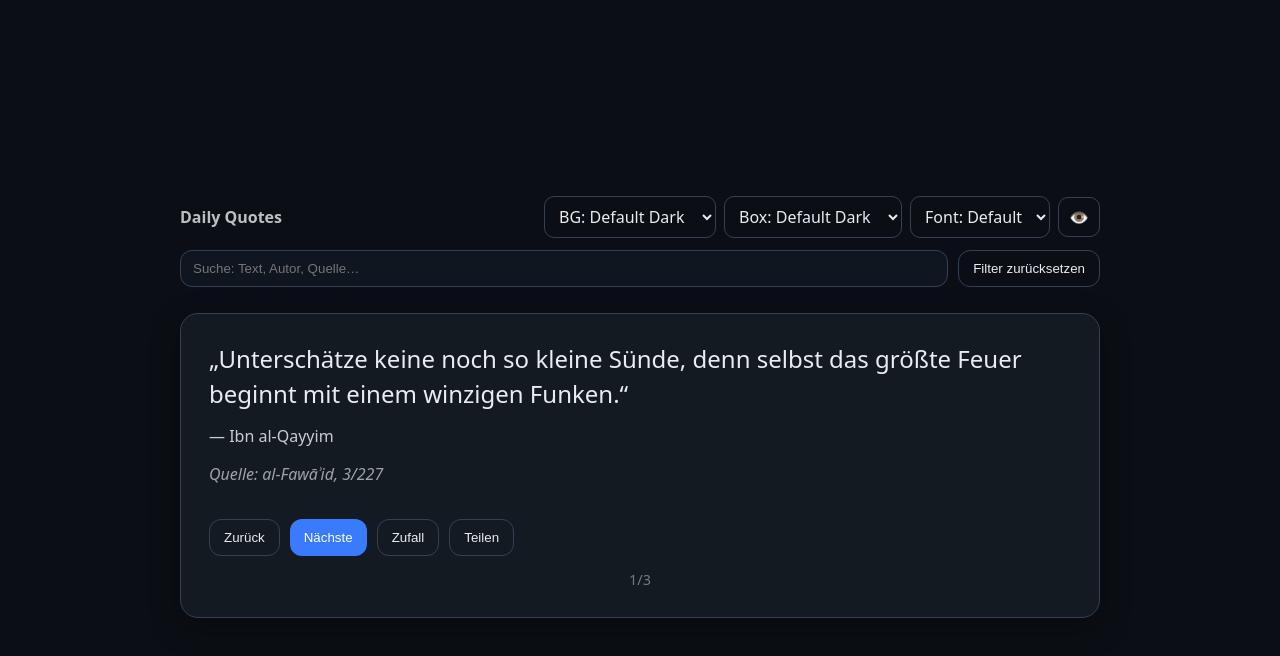
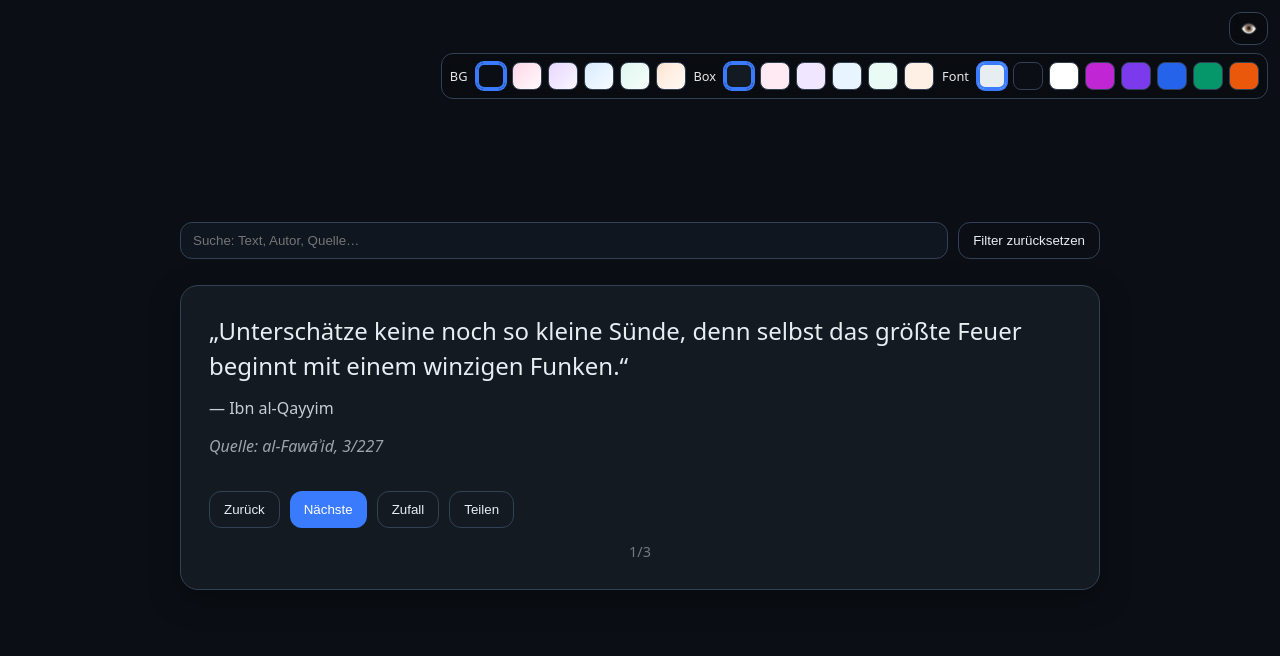
Before and after one commit to wahadu/Quotes-of-Scholars-and-more, a plain HTML site: page index.html in a window 1280 px wide. Drawn offline with Linux system fonts and the light colour scheme.

Commit message:
Update index.html

```diff
--- a/index.html
+++ b/index.html
@@ -6,9 +6,9 @@
   <title>Daily Quotes</title>
   <style>
     :root{
-      --bg: #0b0f15;          /* Hintergrund */
-      --fg: #e8edf2;          /* Schrift */
-      --card: #131a22;        /* Box */
+      --bg: #0b0f15;          /* Background */
+      --fg: #e8edf2;          /* Font color */
+      --card: #131a22;        /* Card color */
       --border: #334155;
       --accent: #3a7bfd;
       --chip: #0f1620;
@@ -18,25 +18,48 @@
     body { margin:0; min-height:100dvh; display:grid; place-items:center; background:var(--bg); color:var(--fg); }
     .wrap { width:clamp(320px, 90vw, 920px); }
 
-    /* TOPBAR */
-    .topbar { display:flex; align-items:center; justify-content:space-between; gap:8px; margin:14px 0 6px; }
-    .leftbrand { opacity:.8; font-weight:600; }
-    .topright { display:flex; gap:8px; flex-wrap:wrap; align-items:center; }
-    .iconbtn, .select {
-      border:1px solid var(--border); background:transparent; color:var(--fg);
-      border-radius:10px; padding:8px 10px; cursor:pointer; font:inherit;
+    /* ---- FIXED UX (Eye + Palette) ---- */
+    .ux-fixed{
+      position: fixed; top: 12px; right: 12px; z-index: 9999;
+      display: grid; gap: 8px; justify-items: end;
     }
-    .iconbtn:hover, .select:hover { border-color: var(--accent); }
-    .select { padding:8px 10px; }
+    .iconbtn{
+      border:1px solid var(--border); background:rgba(0,0,0,.25);
+      backdrop-filter: blur(6px);
+      color:#fff; border-radius:12px; padding:8px 10px; cursor:pointer;
+    }
+    .iconbtn:hover{ border-color: var(--accent); }
+    .tray{
+      display:flex; gap:8px; flex-wrap:wrap; align-items:center;
+      background:rgba(0,0,0,.18); border:1px solid var(--border);
+      border-radius:12px; padding:8px; backdrop-filter: blur(6px);
+    }
+    .group{ display:flex; gap:6px; align-items:center; }
+    .label{ font-size:.8rem; opacity:.9; color:#fff; margin-right:2px; }
 
-    /* Controls/Search */
+    .swatch{
+      width:28px; height:28px; border-radius:8px; border:1px solid var(--border);
+      cursor:pointer; display:grid; place-items:center; font-size:.9rem; user-select:none;
+      color:#0b0f15; /* only used for font preview "A" when needed */
+      background:#fff;
+      outline: none;
+    }
+    .swatch[data-selected="1"]{
+      box-shadow: 0 0 0 2px var(--accent) inset, 0 0 0 1px var(--accent);
+      border-color: var(--accent);
+    }
+    .swatch.font{ background:#fff; color:#111; }
+    .swatch.font.dark { background:#0b0f15; color:#0b0f15; }
+    .swatch.font.light{ background:#ffffff; color:#ffffff; }
+    .swatch.font.A::after{ content:"A"; font-weight:700; }
+
+    /* Controls/Search/Tags/Card */
     .controls { display:flex; gap:10px; margin:12px 0 10px; flex-wrap:wrap; }
     .search { flex:1; min-width:220px; padding:10px 12px; border-radius:12px; border:1px solid var(--border); background:var(--chip); color:var(--fg); }
     .tagbar { display:flex; gap:8px; flex-wrap:wrap; margin:8px 0 16px; }
     .tag { cursor:pointer; padding:6px 10px; border-radius:999px; border:1px solid var(--border); background:transparent; color:var(--fg); font-size:.9rem; }
     .tag.active { border-color:#3a7bfd; box-shadow:0 0 0 2px rgba(58,123,253,.25) inset; }
 
-    /* Card */
     .card { max-width:920px; padding:28px; border-radius:18px; background:var(--card); box-shadow:0 10px 30px rgba(0,0,0,.35); border:1px solid var(--border); }
     .quote { font-size:1.5rem; line-height:1.45; margin:0 0 14px; }
     .author { opacity:.85; margin:0 0 8px; }
@@ -58,8 +81,7 @@
     .tagline { margin-top:8px; display:flex; gap:6px; flex-wrap:wrap; }
     .ctabtn { padding:6px 10px; border-radius:10px; border:1px dashed #334155; background:transparent; color:var(--fg); font-size:.85rem; cursor:pointer; }
 
-    /* Fokus-Modus: alles außer Zitat/Autor/Quelle ausblenden */
-    .focus-only .decor,
+    /* Focus mode: hide everything (except quote/author/source) */
     .focus-only .controls,
     .focus-only #tagBar,
     .focus-only #currentTags,
@@ -67,79 +89,80 @@
     .focus-only footer,
     .focus-only #related { display:none !important; }
 
-    /* Hilfsklasse, um gezielt Bereiche als „Deko“ zu markieren */
-    .decor {}
-
+    /* keep the fixed eye + tray always visible */
+    .focus-only .ux-fixed { display: grid !important; }
   </style>
 </head>
 <body>
-  <div class="wrap">
-    <!-- TOP BAR -->
-    <div class="topbar decor">
-      <div class="leftbrand">Daily Quotes</div>
-      <div class="topright">
-        <!-- Farbpaletten -->
-        <select id="bgSelect" class="select" title="Background">
-          <option value="default">BG: Default Dark</option>
-          <option value="pastel-pink">BG: Pastel Pink</option>
-          <option value="pastel-purple">BG: Pastel Purple</option>
-          <option value="pastel-blue">BG: Pastel Blue</option>
-          <option value="pastel-mint">BG: Pastel Mint</option>
-          <option value="pastel-peach">BG: Pastel Peach</option>
-        </select>
-        <select id="cardSelect" class="select" title="Box">
-          <option value="default">Box: Default Dark</option>
-          <option value="pastel-pink">Box: Pastel Pink</option>
-          <option value="pastel-purple">Box: Pastel Purple</option>
-          <option value="pastel-blue">Box: Pastel Blue</option>
-          <option value="pastel-mint">Box: Pastel Mint</option>
-          <option value="pastel-peach">Box: Pastel Peach</option>
-        </select>
-        <select id="fontSelect" class="select" title="Font">
-          <option value="default">Font: Default</option>
-          <option value="dark">Font: Dark</option>
-          <option value="light">Font: Light</option>
-          <option value="pink">Font: Pink</option>
-          <option value="purple">Font: Purple</option>
-          <option value="blue">Font: Blue</option>
-          <option value="mint">Font: Mint</option>
-          <option value="peach">Font: Peach</option>
-        </select>
-
-        <!-- Fokus/Auge -->
-        <button id="focusBtn" class="iconbtn" title="Fokusmodus (alles ausblenden außer Zitat)">👁️</button>
+  <!-- Fixed Eye + Palette (always visible) -->
+  <div class="ux-fixed">
+    <button id="focusBtn" class="iconbtn" title="Fokusmodus umschalten">👁️</button>
+    <div class="tray" id="paletteTray">
+      <div class="group" id="bgGroup">
+        <span class="label">BG</span>
+        <!-- BG swatches -->
+        <button class="swatch" data-type="bg" data-key="default"    title="Default"></button>
+        <button class="swatch" data-type="bg" data-key="pastel-pink"   title="Pastel Pink"></button>
+        <button class="swatch" data-type="bg" data-key="pastel-purple" title="Pastel Purple"></button>
+        <button class="swatch" data-type="bg" data-key="pastel-blue"   title="Pastel Blue"></button>
+        <button class="swatch" data-type="bg" data-key="pastel-mint"   title="Pastel Mint"></button>
+        <button class="swatch" data-type="bg" data-key="pastel-peach"  title="Pastel Peach"></button>
+      </div>
+      <div class="group" id="cardGroup">
+        <span class="label">Box</span>
+        <!-- Card swatches -->
+        <button class="swatch" data-type="card" data-key="default"    title="Default"></button>
+        <button class="swatch" data-type="card" data-key="pastel-pink"   title="Pastel Pink"></button>
+        <button class="swatch" data-type="card" data-key="pastel-purple" title="Pastel Purple"></button>
+        <button class="swatch" data-type="card" data-key="pastel-blue"   title="Pastel Blue"></button>
+        <button class="swatch" data-type="card" data-key="pastel-mint"   title="Pastel Mint"></button>
+        <button class="swatch" data-type="card" data-key="pastel-peach"  title="Pastel Peach"></button>
+      </div>
+      <div class="group" id="fontGroup">
+        <span class="label">Font</span>
+        <!-- Font color swatches (show an "A") -->
+        <button class="swatch font A" data-type="font" data-key="default" title="Default" style="background:#e8edf2;color:#e8edf2;"></button>
+        <button class="swatch font A" data-type="font" data-key="dark"    title="Dark"    style="background:#0b0f15;color:#0b0f15;"></button>
+        <button class="swatch font A" data-type="font" data-key="light"   title="Light"   style="background:#ffffff;color:#ffffff;"></button>
+        <button class="swatch font A" data-type="font" data-key="pink"    title="Pink"    style="background:#c026d3;color:#c026d3;"></button>
+        <button class="swatch font A" data-type="font" data-key="purple"  title="Purple"  style="background:#7c3aed;color:#7c3aed;"></button>
+        <button class="swatch font A" data-type="font" data-key="blue"    title="Blue"    style="background:#2563eb;color:#2563eb;"></button>
+        <button class="swatch font A" data-type="font" data-key="mint"    title="Mint"    style="background:#059669;color:#059669;"></button>
+        <button class="swatch font A" data-type="font" data-key="peach"   title="Peach"   style="background:#ea580c;color:#ea580c;"></button>
       </div>
     </div>
+  </div>
 
-    <!-- Suchfeld + Reset -->
+  <div class="wrap">
+    <!-- Controls -->
     <div class="controls">
       <input id="searchInput" class="search" placeholder="Suche: Text, Autor, Quelle…" />
       <button class="ghost" id="clearFilterBtn" title="Filter zurücksetzen">Filter zurücksetzen</button>
     </div>
 
-    <!-- Tag-Leiste -->
+    <!-- Tags -->
     <div id="tagBar" class="tagbar"></div>
 
-    <!-- Hauptkarte -->
+    <!-- Card -->
     <main class="card">
       <p class="quote" id="quote">…</p>
       <p class="author" id="author"></p>
       <p class="source" id="source"></p>
 
-      <!-- Tags der aktuellen Quote -->
-      <div id="currentTags" class="tagline decor"></div>
+      <!-- Current tags -->
+      <div id="currentTags" class="tagline"></div>
 
-      <div class="row decor">
+      <div class="row">
         <button class="ghost" id="prevBtn">Zurück</button>
         <button class="primary" id="nextBtn">Nächste</button>
         <button class="ghost" id="shuffleBtn">Zufall</button>
         <button class="ghost" id="shareBtn">Teilen</button>
       </div>
 
-      <footer id="footer" class="decor"></footer>
+      <footer id="footer"></footer>
 
-      <!-- Related-Panel -->
-      <section id="related" class="related decor" style="display:none">
+      <!-- Related -->
+      <section id="related" class="related" style="display:none">
         <h3 id="relatedTitle">Weitere Zitate</h3>
         <div id="relatedList" class="related-list"></div>
       </section>
@@ -149,15 +172,10 @@
   <script>
     // --- STATE ---
     const state = {
-      quotes: [],          // alle
-      filtered: [],        // nach Suche/Tags
-      idx: 0,              // aktueller Index in getList()
-      allTags: [],         // verfügbare Tags
-      activeTags: new Set(),
-      query: ""
+      quotes: [], filtered: [], idx: 0,
+      allTags: [], activeTags: new Set(), query: ""
     };
 
-    // --- PREFS KEYS ---
     const PREFS = {
       focus: 'dq_focus_only',
       bg: 'dq_bg_palette',
@@ -166,11 +184,11 @@
     };
 
     // --- UTILS ---
-    function normalize(s){ return (s || "").toLowerCase(); }
-    function getList(){ return state.filtered.length ? state.filtered : state.quotes; }
-    function dailyIndex(len) {
-      const d = new Date();
-      const days = Math.floor(d.getTime() / 86400000);
+    const normalize = s => (s || "").toLowerCase();
+    const getList = () => state.filtered.length ? state.filtered : state.quotes;
+
+    function dailyIndex(len){
+      const d = new Date(); const days = Math.floor(d.getTime() / 86400000);
       return (days % len + len) % len;
     }
     function uniqSortedTags(quotes){
@@ -178,62 +196,98 @@
       quotes.forEach(q => (q.tags || []).forEach(t => s.add(t)));
       return Array.from(s).sort((a,b)=>a.localeCompare(b));
     }
+    const setCSS = (k,v)=> document.documentElement.style.setProperty(k,v);
 
-    // --- PALETTEN (Pastell/Default) ---
+    // Palettes (same keys used on swatches)
     const palettes = {
       bg: {
-        "default": () => setCSS('--bg', '#0b0f15'),
-        "pastel-pink": () => setCSS('--bg', 'linear-gradient(135deg, #ffd6e7 0%, #ffe9f2 60%, #fffafc 100%)'),
-        "pastel-purple": () => setCSS('--bg', 'linear-gradient(135deg, #e8d9ff 0%, #f0e6ff 60%, #fbf8ff 100%)'),
-        "pastel-blue": () => setCSS('--bg', 'linear-gradient(135deg, #d7ecff 0%, #e8f4ff 60%, #f8fbff 100%)'),
-        "pastel-mint": () => setCSS('--bg', 'linear-gradient(135deg, #dff8ef 0%, #eafaf4 60%, #f7fdfb 100%)'),
-        "pastel-peach": () => setCSS('--bg', 'linear-gradient(135deg, #ffe4d1 0%, #fff0e5 60%, #fff8f2 100%)')
+        "default": ()=> setCSS('--bg', '#0b0f15'),
+        "pastel-pink": ()=> setCSS('--bg', 'linear-gradient(135deg, #ffd6e7 0%, #ffe9f2 60%, #fffafc 100%)'),
+        "pastel-purple": ()=> setCSS('--bg', 'linear-gradient(135deg, #e8d9ff 0%, #f0e6ff 60%, #fbf8ff 100%)'),
+        "pastel-blue": ()=> setCSS('--bg', 'linear-gradient(135deg, #d7ecff 0%, #e8f4ff 60%, #f8fbff 100%)'),
+        "pastel-mint": ()=> setCSS('--bg', 'linear-gradient(135deg, #dff8ef 0%, #eafaf4 60%, #f7fdfb 100%)'),
+        "pastel-peach": ()=> setCSS('--bg', 'linear-gradient(135deg, #ffe4d1 0%, #fff0e5 60%, #fff8f2 100%)')
       },
       card: {
-        "default": () => setCSS('--card', '#131a22'),
-        "pastel-pink": () => setCSS('--card', '#ffe9f2'),
-        "pastel-purple": () => setCSS('--card', '#f0e6ff'),
-        "pastel-blue": () => setCSS('--card', '#e8f4ff'),
-        "pastel-mint": () => setCSS('--card', '#eafaf4'),
-        "pastel-peach": () => setCSS('--card', '#fff0e5')
+        "default": ()=> setCSS('--card', '#131a22'),
+        "pastel-pink": ()=> setCSS('--card', '#ffe9f2'),
+        "pastel-purple": ()=> setCSS('--card', '#f0e6ff'),
+        "pastel-blue": ()=> setCSS('--card', '#e8f4ff'),
+        "pastel-mint": ()=> setCSS('--card', '#eafaf4'),
+        "pastel-peach": ()=> setCSS('--card', '#fff0e5')
       },
       font: {
-        "default": () => setCSS('--fg', '#e8edf2'),
-        "dark":    () => setCSS('--fg', '#0b0f15'),
-        "light":   () => setCSS('--fg', '#ffffff'),
-        "pink":    () => setCSS('--fg', '#c026d3'),
-        "purple":  () => setCSS('--fg', '#7c3aed'),
-        "blue":    () => setCSS('--fg', '#2563eb'),
-        "mint":    () => setCSS('--fg', '#059669'),
-        "peach":   () => setCSS('--fg', '#ea580c')
+        "default": ()=> setCSS('--fg', '#e8edf2'),
+        "dark": ()=> setCSS('--fg', '#0b0f15'),
+        "light": ()=> setCSS('--fg', '#ffffff'),
+        "pink": ()=> setCSS('--fg', '#c026d3'),
+        "purple": ()=> setCSS('--fg', '#7c3aed'),
+        "blue": ()=> setCSS('--fg', '#2563eb'),
+        "mint": ()=> setCSS('--fg', '#059669'),
+        "peach": ()=> setCSS('--fg', '#ea580c')
       }
     };
-    function setCSS(varName, val){ document.documentElement.style.setProperty(varName, val); }
+
+    function markSelected(groupType, key){
+      // clear
+      document.querySelectorAll(`.swatch[data-type="${groupType}"]`).forEach(el=> el.dataset.selected = "0");
+      // set
+      const el = document.querySelector(`.swatch[data-type="${groupType}"][data-key="${key}"]`);
+      if (el) el.dataset.selected = "1";
+    }
 
     function applySavedPalettes(){
       const bg = localStorage.getItem(PREFS.bg) || 'default';
       const card = localStorage.getItem(PREFS.card) || 'default';
       const font = localStorage.getItem(PREFS.font) || 'default';
       palettes.bg[bg](); palettes.card[card](); palettes.font[font]();
-      // select UI vorbesetzen
-      document.getElementById('bgSelect').value = bg;
-      document.getElementById('cardSelect').value = card;
-      document.getElementById('fontSelect').value = font;
+      markSelected('bg', bg); markSelected('card', card); markSelected('font', font);
+      // Paint BG swatches with actual gradients/colors
+      paintSwatches();
     }
 
-    function bindPaletteSelects(){
-      document.getElementById('bgSelect').onchange = (e)=>{
-        const v = e.target.value; localStorage.setItem(PREFS.bg, v); palettes.bg[v]();
-      };
-      document.getElementById('cardSelect').onchange = (e)=>{
-        const v = e.target.value; localStorage.setItem(PREFS.card, v); palettes.card[v]();
-      };
-      document.getElementById('fontSelect').onchange = (e)=>{
-        const v = e.target.value; localStorage.setItem(PREFS.font, v); palettes.font[v]();
-      };
+    function bindPaletteSwatches(){
+      document.querySelectorAll('.swatch').forEach(sw=>{
+        sw.addEventListener('click', ()=>{
+          const type = sw.dataset.type, key = sw.dataset.key;
+          palettes[type][key]();
+          localStorage.setItem(PREFS[type], key);
+          markSelected(type, key);
+        });
+      });
     }
 
-    // --- FOKUSMODUS ---
+    function paintSwatches(){
+      // BG preview
+      const bgMap = {
+        "default": "#0b0f15",
+        "pastel-pink": "linear-gradient(135deg, #ffd6e7, #ffe9f2, #fffafc)",
+        "pastel-purple": "linear-gradient(135deg, #e8d9ff, #f0e6ff, #fbf8ff)",
+        "pastel-blue": "linear-gradient(135deg, #d7ecff, #e8f4ff, #f8fbff)",
+        "pastel-mint": "linear-gradient(135deg, #dff8ef, #eafaf4, #f7fdfb)",
+        "pastel-peach": "linear-gradient(135deg, #ffe4d1, #fff0e5, #fff8f2)"
+      };
+      document.querySelectorAll('.swatch[data-type="bg"]').forEach(sw=>{
+        sw.style.background = bgMap[sw.dataset.key];
+      });
+
+      // Card preview
+      const cardMap = {
+        "default": "#131a22",
+        "pastel-pink": "#ffe9f2",
+        "pastel-purple": "#f0e6ff",
+        "pastel-blue": "#e8f4ff",
+        "pastel-mint": "#eafaf4",
+        "pastel-peach": "#fff0e5"
+      };
+      document.querySelectorAll('.swatch[data-type="card"]').forEach(sw=>{
+        sw.style.background = cardMap[sw.dataset.key];
+      });
+
+      // Font preview handled inline with styles (we already set backgrounds to the color).
+    }
+
+    // Focus
     function applyFocus(flag){
       document.body.classList.toggle('focus-only', !!flag);
       localStorage.setItem(PREFS.focus, flag ? '1' : '0');
@@ -243,27 +297,31 @@
       applyFocus(!cur);
     }
 
-    // --- LOAD ---
-    async function loadQuotes() {
+    // --- LOAD & RENDER & FILTER (unchanged core) ---
+    function uniqSortedTags(quotes){
+      const s = new Set();
+      quotes.forEach(q => (q.tags || []).forEach(t => s.add(t)));
+      return Array.from(s).sort((a,b)=>a.localeCompare(b));
+    }
+
+    async function loadQuotes(){
       const res = await fetch('quotes.json', { cache: 'no-store' });
       const data = await res.json();
       state.quotes = data;
       state.allTags = uniqSortedTags(data);
       buildTagBar();
       state.idx = dailyIndex(state.quotes.length);
-      applyFilter(); // initial
+      applyFilter();
       attachEvents();
 
-      // UI-Prefs anwenden
       applySavedPalettes();
-      bindPaletteSelects();
+      bindPaletteSwatches();
       applyFocus(localStorage.getItem(PREFS.focus) === '1');
     }
 
-    // --- RENDER ---
-    function render() {
+    function render(){
       const list = getList();
-      if (!list.length) {
+      if (!list.length){
         document.getElementById('quote').textContent = "Keine Treffer.";
         document.getElementById('author').textContent = "";
         document.getElementById('source').textContent = "";
@@ -273,13 +331,11 @@
         return;
       }
       const q = list[state.idx];
-
       document.getElementById('quote').textContent = `„${q.text}“`;
       document.getElementById('author').textContent = q.author ? `— ${q.author}` : '';
       document.getElementById('source').textContent = q.source ? `Quelle: ${q.source}` : '';
       document.getElementById('footer').textContent = `${state.idx+1}/${list.length}`;
 
-      // Tags der aktuellen Quote
       const ct = document.getElementById('currentTags');
       ct.innerHTML = "";
       (q.tags || []).forEach(tag=>{
@@ -290,16 +346,14 @@
         ct.appendChild(b);
       });
 
-      // Wenn Filter aktiv ist, Tagbar-Buttons als aktiv markieren
       syncTagBarActive();
     }
 
-    // --- FILTER / SUCHE ---
     function applyFilter(){
       const q = normalize(state.query);
       const needTags = state.activeTags;
 
-      state.filtered = state.quotes.filter(item => {
+      state.filtered = state.quotes.filter(item=>{
         const hay = `${item.text}\n${item.author||""}\n${item.source||""}`;
         const matchQ = !q || normalize(hay).includes(q);
         const tags = new Set(item.tags || []);
@@ -311,12 +365,10 @@
       if (!list.length) state.idx = 0;
       else state.idx = Math.min(state.idx, list.length - 1);
 
-      // related Panel schließen, wenn Filter wechselt
       document.getElementById('related').style.display = "none";
       render();
     }
 
-    // --- TAGBAR ---
     function buildTagBar(){
       const bar = document.getElementById('tagBar');
       bar.innerHTML = "";
@@ -325,7 +377,7 @@
         btn.className = 'tag';
         btn.textContent = tag;
         btn.dataset.tag = tag;
-        btn.onclick = () => {
+        btn.onclick = ()=>{
           if (state.activeTags.has(tag)) state.activeTags.delete(tag);
           else state.activeTags.add(tag);
           applyFilter();
@@ -343,7 +395,6 @@
       });
     }
 
-    // --- RELATED LIST (gleicher Tag) ---
     function showRelated(tag, currentQuote){
       const pool = state.quotes.filter(x => (x.tags||[]).includes(tag));
       const list = pool.filter(x => x !== currentQuote);
@@ -388,25 +439,17 @@
       sec.style.display = "block";
     }
 
-    // --- NAVIGATION ---
     function next(n=1){
-      const list = getList();
-      if (!list.length) return;
+      const list = getList(); if (!list.length) return;
       state.idx = (state.idx + n + list.length) % list.length;
       render();
     }
-
     function randomJump(){
-      const list = getList();
-      if (!list.length) return;
-      let n;
-      do { n = Math.floor(Math.random() * list.length); }
-      while (list.length > 1 && n === state.idx);
-      state.idx = n;
-      render();
+      const list = getList(); if (!list.length) return;
+      let n; do { n = Math.floor(Math.random() * list.length); } while (list.length > 1 && n === state.idx);
+      state.idx = n; render();
     }
 
-    // --- EVENTS ---
     function attachEvents(){
       document.getElementById('nextBtn').onclick = () => next(1);
       document.getElementById('prevBtn').onclick = () => next(-1);
@@ -415,31 +458,24 @@
       document.getElementById('shareBtn').onclick = async () => {
         const q = getList()[state.idx];
         const text = `„${q.text}“ — ${q.author || 'Unbekannt'}${q.source ? `\nQuelle: ${q.source}`:''}`;
-        if (navigator.share) {
-          try { await navigator.share({ text }); } catch {}
-        } else {
-          navigator.clipboard.writeText(text);
-          alert('In Zwischenablage kopiert!');
-        }
+        if (navigator.share) { try { await navigator.share({ text }); } catch {} }
+        else { navigator.clipboard.writeText(text); alert('In Zwischenablage kopiert!'); }
       };
 
       document.getElementById('searchInput').addEventListener('input', (e)=>{
-        state.query = e.target.value;
-        applyFilter();
+        state.query = e.target.value; applyFilter();
       });
-
       document.getElementById('clearFilterBtn').onclick = ()=>{
-        state.query = "";
-        state.activeTags.clear();
-        document.getElementById('searchInput').value = "";
-        applyFilter();
+        state.query = ""; state.activeTags.clear(); document.getElementById('searchInput').value = ""; applyFilter();
       };
 
-      // Focus button
       document.getElementById('focusBtn').onclick = toggleFocus;
+
+      // ESC exits focus quickly
+      window.addEventListener('keydown', (e)=>{ if (e.key === 'Escape') applyFocus(false); });
     }
 
-    // --- GO ---
+    // GO
     loadQuotes();
   </script>
 </body>
```
